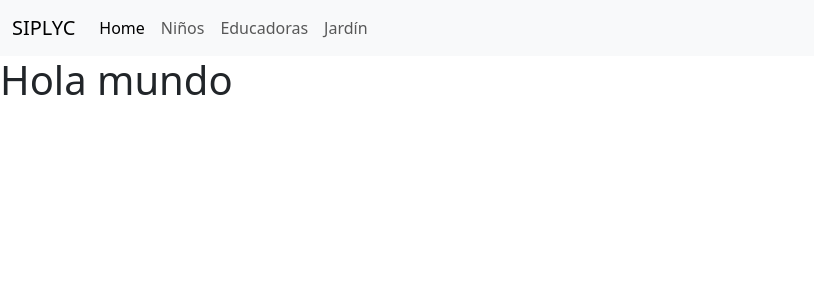
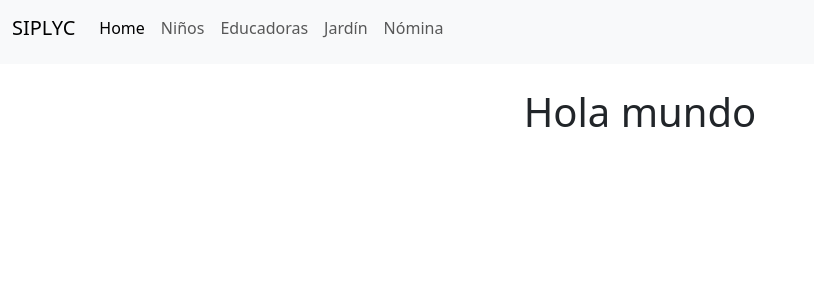
Before and after one commit to DiegoIturra/SIPLYC_web_app_frontend, a React (Vite) app: page / in a window 1280 px wide. Shown: the top 300 px of the page, without its empty margins (0-814 px from the left). Built offline with nearby package versions, Linux system fonts and the light colour scheme.

Commit message:
feat: add text to navbar

```diff
--- a/src/App.jsx
+++ b/src/App.jsx
@@ -7,8 +7,8 @@ function App() {
     <>
       <NavBar/>
 
-      <div>
-        <h1>Hola mundo</h1>
+      <div className='mt-4'>
+        <h1 className='d-flex justify-content-center'>Hola mundo</h1>
       </div>
     </>
   )
--- a/src/components/Navbar.jsx
+++ b/src/components/Navbar.jsx
@@ -1,20 +1,24 @@
 export const NavBar = () => {
   return (
     <>
-      <nav className="navbar navbar-expand-lg bg-body-tertiary">
+      <nav className="navbar navbar-expand-lg bg-body-tertiary pb-3">
         <div className="container-fluid">
           <a className="navbar-brand" href="#">SIPLYC</a>
+
           <button className="navbar-toggler" type="button" data-bs-toggle="collapse" data-bs-target="#navbarNavAltMarkup" aria-controls="navbarNavAltMarkup" aria-expanded="false" aria-label="Toggle navigation">
             <span className="navbar-toggler-icon"></span>
           </button>
+
           <div className="collapse navbar-collapse" id="navbarNavAltMarkup">
             <div className="navbar-nav">
               <a className="nav-link active" aria-current="page" href="#">Home</a>
               <a className="nav-link" href="#">Niños</a>
               <a className="nav-link" href="#">Educadoras</a>
               <a className="nav-link" href="#">Jardín</a>
+              <a className="nav-link" href="#">Nómina</a>
             </div>
           </div>
+
         </div>
       </nav>
     </>
```
